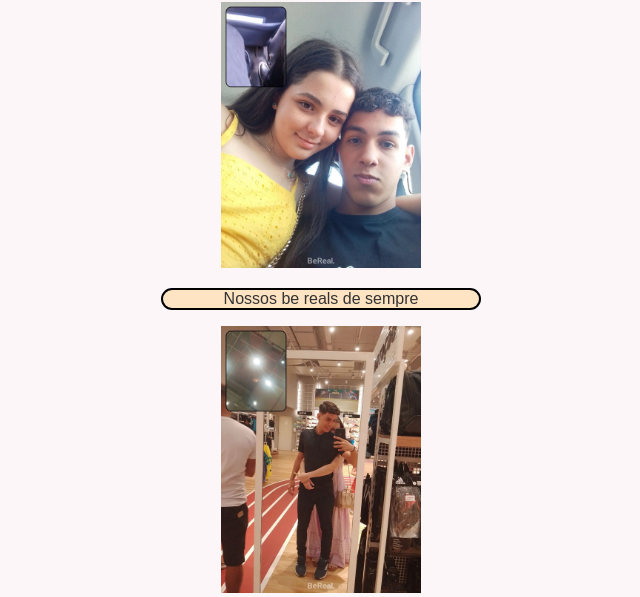
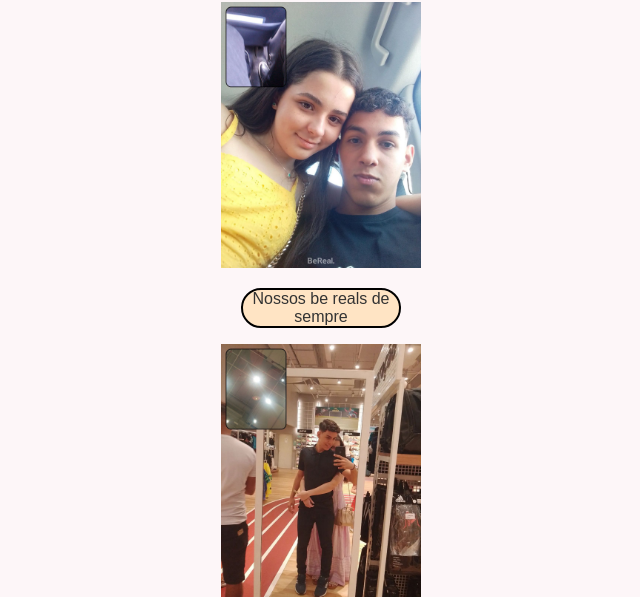
Before and after one commit to HeitorTB/Projeto_luisaS2, a plain HTML site: page janeiro.html in a window 1280 px wide. Shown: the part 203-800 px from the top of the page, without its empty margins (319-959 px from the left). Drawn offline with Linux system fonts and the light colour scheme; a web font is replaced by a local one.

Commit message:
Update janeiro.css

```diff
--- a/janeiro.css
+++ b/janeiro.css
@@ -20,6 +20,6 @@ main p{
     border: 2px solid black;
     border-radius: 2em;
     background-color: bisque;
-    margin-left: 30em;
-    margin-right: 30em;
+    margin-left: 35em;
+    margin-right: 35em;
 }
```
